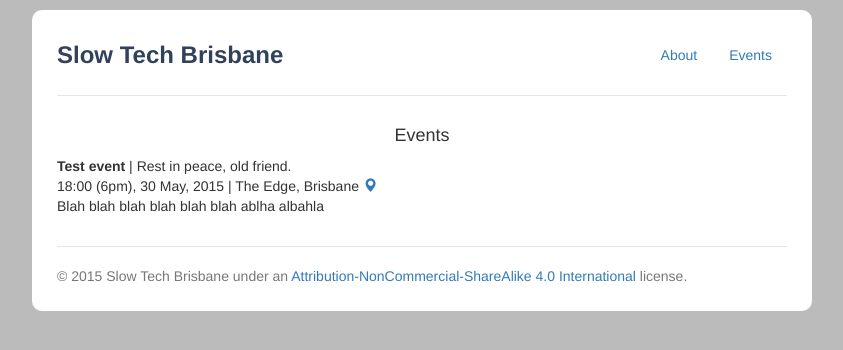
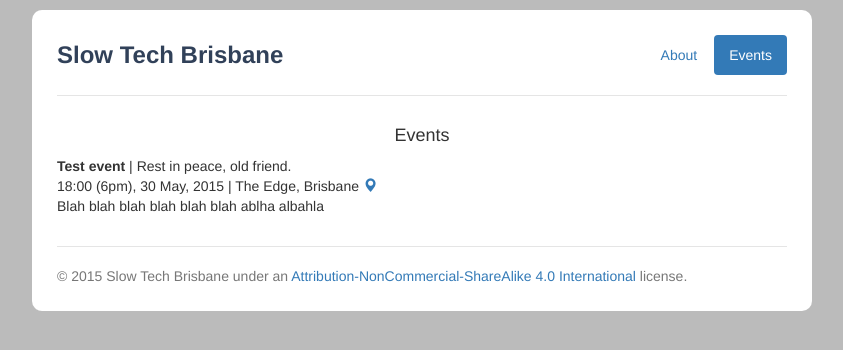
Before and after one commit to slowtechbne/slowtechbne.github.io, a Jekyll site: the page built from events.md, in a window 1280 px wide. Shown: the top 350 px of the page, without its empty margins (218-1061 px from the left). Built offline with Jekyll 4.4.1, drawn with Linux system fonts in a browser that asks for light colours.

Commit message:
Active links now work.

```diff
--- a/_includes/header.html
+++ b/_includes/header.html
@@ -1,9 +1,13 @@
 <div class="header">
   <nav>
     <ul class="nav nav-pills pull-right">
-    {% for page in site.pages %}
-    {% if page.title %}
-    <li><a class="page-link" href="{{ page.url | prepend: site.baseurl }}">{{ page.title }}</a></li>
+    {% for link in site.pages %}
+    {% if link.title %}
+    {% if page.url contains link.url %}
+    <li class="active"><a href="{{ link.url | prepend: site.baseurl }}">{{ link.title }}</a></li>
+    {% else %}
+    <li><a href="{{ link.url | prepend: site.baseurl }}">{{ link.title }}</a></li>
+    {% endif %}
     {% endif %}
     {% endfor %}
     </ul>
```
